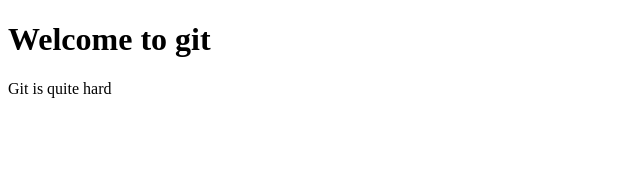
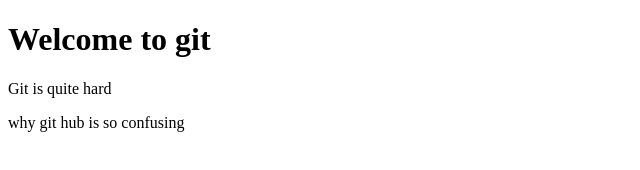
Before and after one commit to Jashanfzk/HTTP5114, a plain HTML site: page index.html in a window 1280 px wide. Shown: the whole page, without its empty margins (0-640 px from the left). Drawn offline with Linux system fonts and the light colour scheme.

Commit message:
added new page again

```diff
--- a/index.html
+++ b/index.html
@@ -8,5 +8,6 @@
 <body>
     <h1> Welcome to git</h1>
     <p> Git is quite hard</p>
+    <p> why git hub is so confusing </p>
 </body>
 </html>
```
